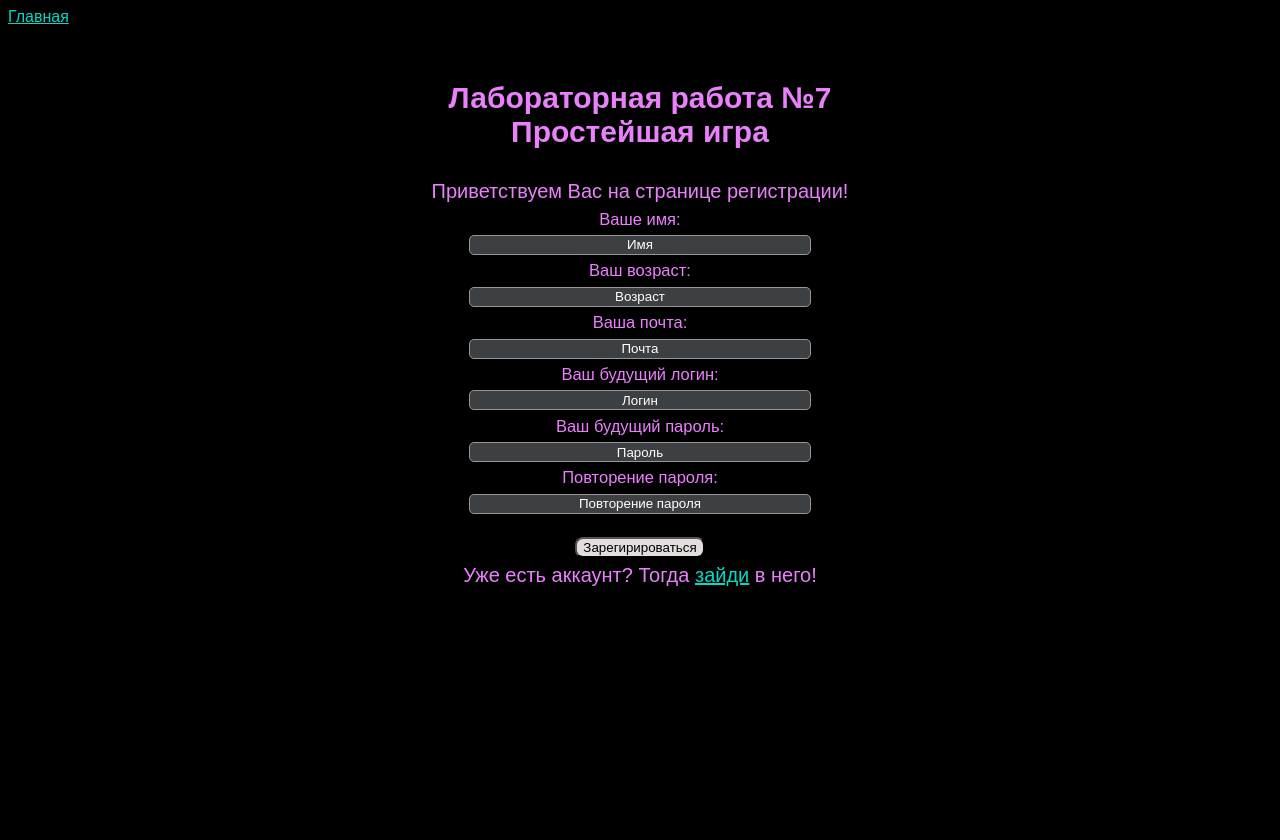
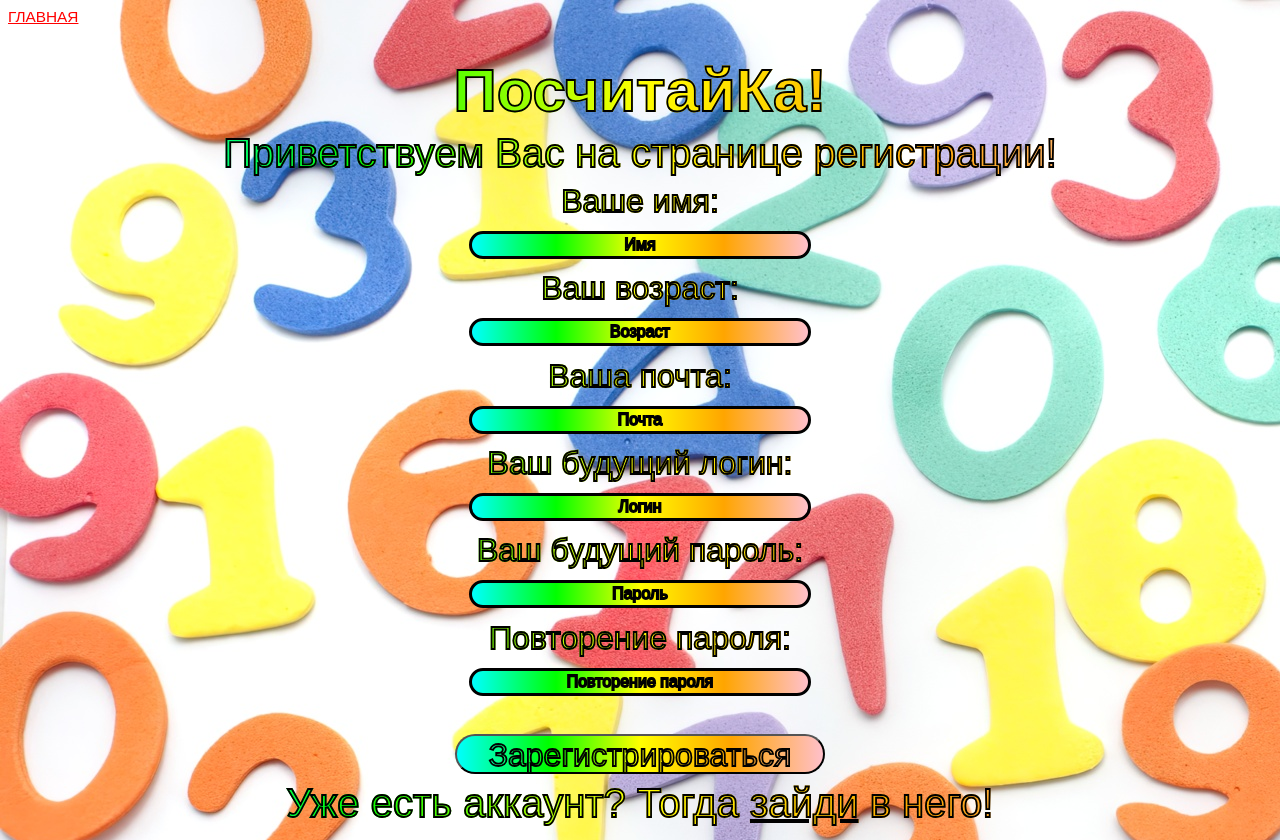
Before and after one commit to Inkve/Internet-Resourses-Development-Technologies, a PHP site: page /html/registration.html in a window 1280 px wide. Before the commit the page ends 586 px from the top, so only its background shows below. Run offline with PHP 8.4, Linux system fonts and the light colour scheme.

Commit message:
частичная смена дизайна

```diff
--- a/#7/css/game.css
+++ b/#7/css/game.css
@@ -45,7 +45,7 @@ h2{
     height: 25vh;
     margin: 1.5vw;
     border-radius: 30px;
-    font-size: 250%;
+    font-size: 100%;
 }
 
 .element_q2{
@@ -60,7 +60,7 @@ h2{
     height: 25vh;
     margin: 1.5vw;
     border-radius: 30px;
-    font-size: 250%;
+    font-size: 100%;
 }
 
 .elements_q{
--- a/#7/css/registration.css
+++ b/#7/css/registration.css
@@ -1,56 +1,88 @@
+h2{
+    margin-top: 0;
+    margin-bottom: 0;
+}
+
 button{
-    background-color: rgb(228, 221, 221);
-    border-radius: 8px;
+    margin-top: 0;
+    width: 370px;
+    height: 5vh;
+    background: linear-gradient(to left, pink, orange,  yellow, lime, aqua);
+    -webkit-background-clip: border-box;
+    -webkit-text-fill-color: transparent;
+    border-radius: 25px;
+    font-size: 4vh;
 }
 
 button:hover{
-    background-color: #979892d0;
-    color: white;
+    background: linear-gradient(to left, pink, orange,  yellow, lime, aqua);
+    background-position: 0 0;
+    animation: background-gor-long 10s infinite alternate;
+    -webkit-background-clip: border-box;
+    -webkit-text-fill-color: transparent;
+    cursor: url("../images/pointer.png"), pointer;
+}
+
+@keyframes background-gor {
+    100% {
+      background-position: 300px 0px;
+    }
+}
+
+@keyframes background-gor-long {
+    100% {
+      background-position: 2000px 0px;
+    }
 }
 
 input{
-    border-radius: 5px;
-    border: 1px solid rgb(152, 149, 149);
+    border-radius: 25px;
+    border: 3px solid black;
     text-align: center;
-    color: white;
-    background-color: #3c4042;
+    background: linear-gradient(to left, pink, orange,  yellow, lime, aqua);
+    -webkit-background-clip: border-box;
+    -webkit-text-fill-color: transparent;
     padding: 0;
     min-width: 40%;
     max-width: 40%;
-    min-height: 20px;
-    max-height: 20px;
+    min-height: 3.5vh;
+    max-height: 3.5vh;
+    font-size: 2vh;
+    cursor: url("../images/auto.png"), auto;
 }
 
-input::placeholder{
-    color: white;
+
+input:hover{
+    background: linear-gradient(to left, pink, orange,  yellow, lime, aqua);
+    background-position: 0 0;
+    animation: background-gor-long 5s infinite alternate;
+    -webkit-background-clip: border-box;
+    -webkit-text-fill-color: transparent;
 }
 
-input:hover{
-    background-color: rgb(152, 149, 149);
+
+.error{
+    display: none;
+    background: linear-gradient(to left, pink, orange,  yellow, lime, aqua);
+    background-position: 0 0;
+    animation: background-gor-long 5s infinite alternate;
+    -webkit-background-clip: text;
+    -webkit-text-fill-color: transparent;
+    color: transparent;
+    text-align: center;
+    gap: 0rem;
+    padding: 0rem;
+    min-height: 3.5vh;
+    max-height: 3.5vh;
+    font-size: 3.4vh;
 }
 
 .registration{
+    font-size: 80%;
     display: flex;
     flex-direction: column;
     align-items: center;
-    gap: 0.4rem;
-    font-size: 16.5px;
+    gap: 0.7rem;
     min-width: 75%;
     max-width: 75%;
 }
-
-.error{
-    display: none;
-    color: white;
-    text-align: center;
-    gap: 0rem;
-    padding: 0rem;
-    min-height: 20px;
-    max-height: 20px;
-}
-
-.message{
-    color: white;
-    text-align: center;
-    margin-top: 0;
-}
--- a/#7/css/start_page.css
+++ b/#7/css/start_page.css
@@ -1,3 +1,3 @@
 img{
-    max-width: 45%;
+    max-width: 65%;
 }
--- a/#7/css/styles.css
+++ b/#7/css/styles.css
@@ -1,11 +1,21 @@
+html{
+    cursor: url("../images/auto.png"), auto;
+}
+
 body{
-    background-color: #000000;
-    color: #ea80fc;
+    background-image: url("../images/background.jpg");
     font-family: sans-serif;
+}
+
+h2{
+    margin-bottom: 0;
 }
 
 header{
     min-height: 6vh;
+    text-align: left;
+    color: red;
+    font-size: 1.2vw;
 }
 
 .main{
@@ -17,14 +27,33 @@ header{
     margin-left: 5%;
     max-width: 90%;
     text-align: center;
+    background: linear-gradient(to left, pink, orange,  yellow, lime, aqua);
+    -webkit-background-clip: text;
+    -webkit-text-fill-color: transparent;
+    font-size: 40px;
+    -webkit-text-stroke: 1.8px black;
+    color: transparent;
 }
 
 .link{
-    color: #03dac6;
     text-decoration: underline;
-    cursor: pointer;
+    cursor: url("../images/pointer.png"), pointer;
 }
 
 .link:hover{
-    color: #aeeeee;
+    width: 50%;
+    max-width: 500px;
+    height: 200px;
+    background: linear-gradient(crimson, gold, yellowgreen, teal, crimson);
+    background-position: 0 0;
+    animation: background 2s infinite alternate;
+    -webkit-background-clip: text;
+    -webkit-text-fill-color: transparent;
+    text-decoration: underline;
 }
+
+@keyframes background {
+    100% {
+      background-position: 0 50px;
+    }
+}
--- a/#7/data/statictics.json
+++ b/#7/data/statictics.json
@@ -1 +1 @@
-[{"Test":{"play_number":125,"max_level":4}},{"Admin":{"play_number":75,"max_level":8}},{"Inkve":{"play_number":1452,"max_level":15}}]
+[{"Test":{"play_number":125,"max_level":4}},{"Inkve":{"play_number":1453,"max_level":15}},{"Admin":{"play_number":89,"max_level":11}}]
--- a/#7/html/login.html
+++ b/#7/html/login.html
@@ -9,13 +9,11 @@
     </head>
     <body>
         <header>
-            <span class="link" id="2_main">Главная</span>
+            <span class="link" id="2_main">ГЛАВНАЯ</span>
         </header>
         <div class="main">
             <h2>
-                Лабораторная работа №7
-                <br>
-                Простейшая игра
+                ПосчитайКа!
             </h2>
             <span>
                 Приветствуем Вас на странице авторизации!
--- a/#7/html/registration.html
+++ b/#7/html/registration.html
@@ -9,13 +9,11 @@
     </head>
     <body>
         <header>
-            <span class="link" id="2_main">Главная</span>
+            <span class="link" id="2_main">ГЛАВНАЯ</span>
         </header>
         <div class="main">
             <h2>
-                Лабораторная работа №7
-                <br>
-                Простейшая игра
+                ПосчитайКа!
             </h2>
             <span>
                 Приветствуем Вас на странице регистрации!
@@ -35,7 +33,7 @@
                 <input type="password" id="password2" placeholder="Повторение пароля">
             </form>
             <button  id="reg_button">
-                Зарегирироваться
+                Зарегистрироваться
             </button>
             <span>
                 Уже есть аккаунт? Тогда
--- a/#7/html/rules.html
+++ b/#7/html/rules.html
@@ -27,7 +27,7 @@
                     Чтобы начать играть кликни Начать игру, либо по любому из ответов
                 </li>
                 <li>
-                    У Вас есть 10 секунд, чтобы дать правильный ответ на вопрос, иначе игра начнется заново
+                    У Вас есть 10 секунд, чтобы дать правильный ответ на вопрос, иначе Вы проиграете!
                 </li>
                 <li>
                     Наслаждайся этой игрой
--- a/#7/js/check_login.js
+++ b/#7/js/check_login.js
@@ -58,7 +58,7 @@ function replace(data, field_id, span_id, input_id){
         setTimeout(() => {
             $(`#${span_id}`).hide();
             $(`#${input_id}`).show();
-        }, 1500);
+        }, 2500);
     };
 };
 
```
Also changed, not shown: #7/css/login.css (+50 -25 lines), #7/index.html (+3 -5 lines), #7/images/auto.png (added), #7/images/background.jpg (added), #7/images/infinity.png (deleted), #7/images/pic.png (added), #7/images/pointer.png (added).
